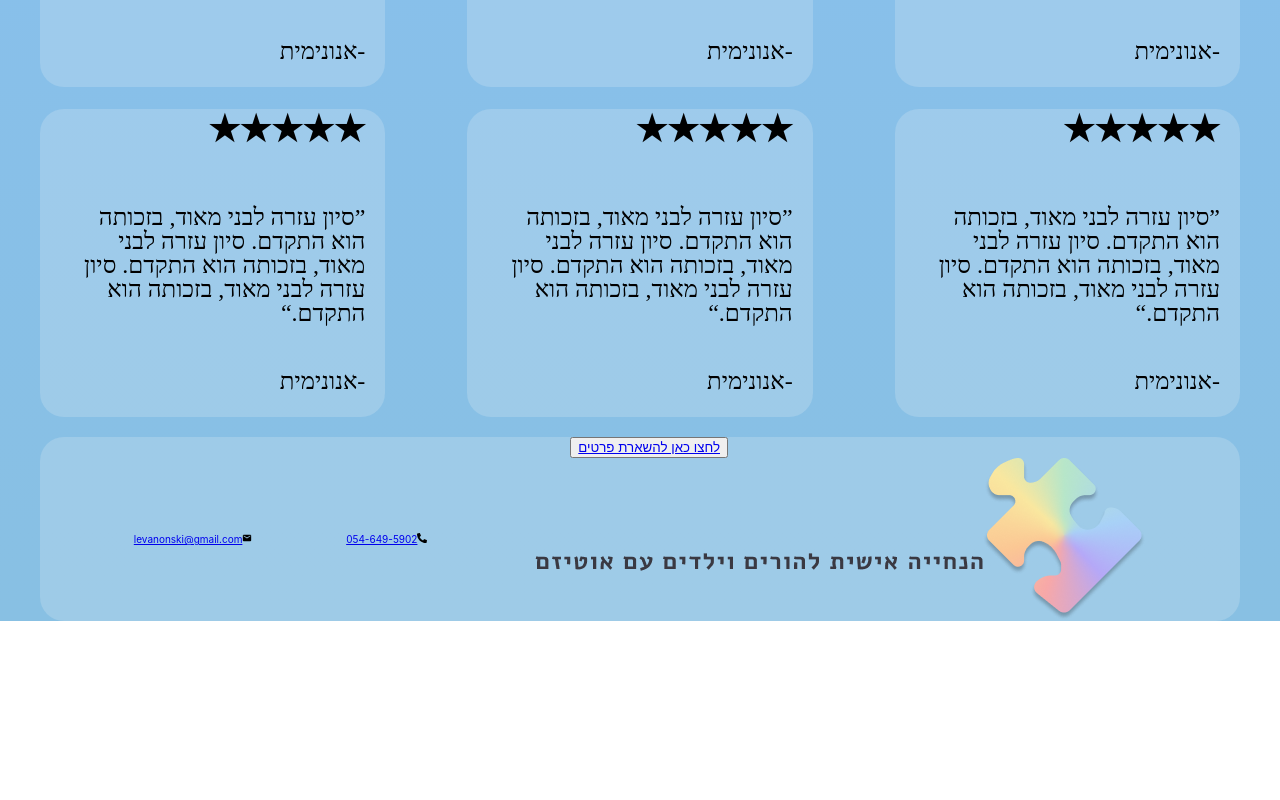
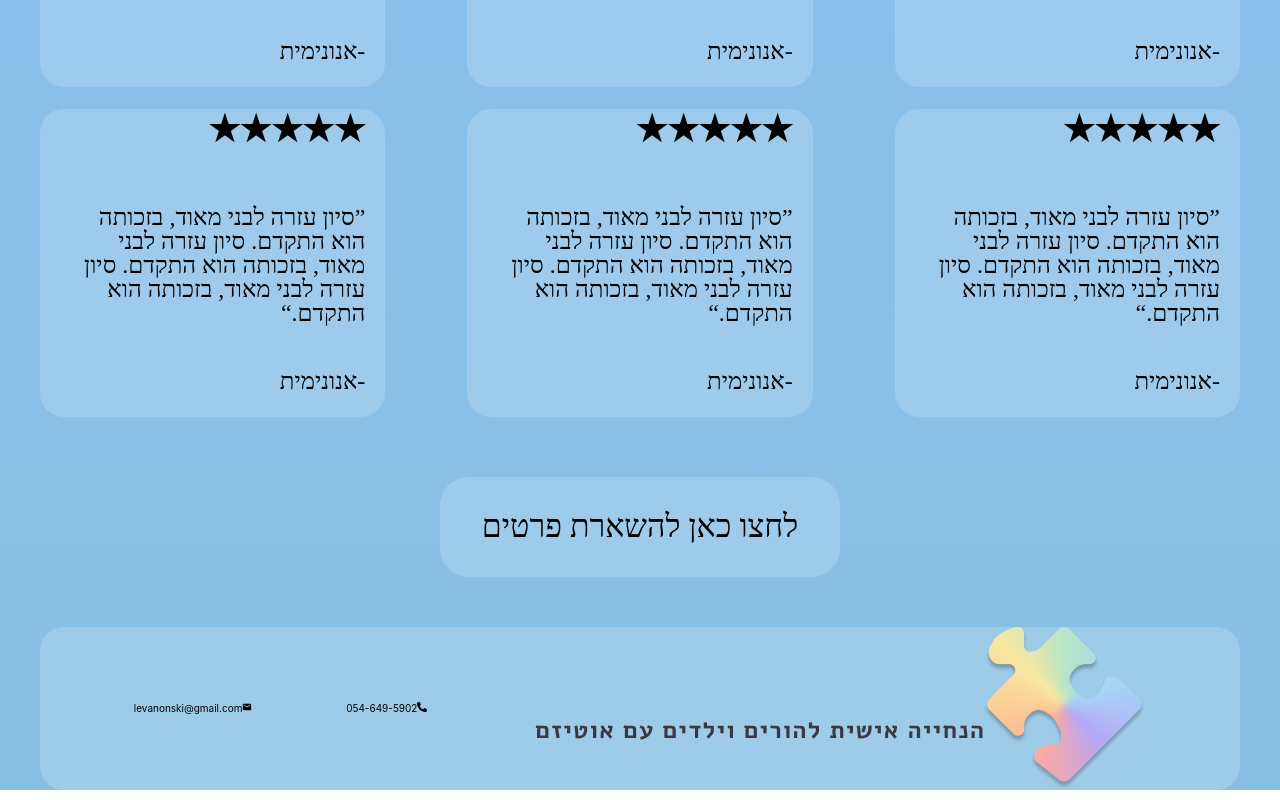
Before and after one commit to lionsgrandson/raindbow-asd, a React (Create React App) app: page / in a window 1280 px wide. Shown: the part 1719-2519 px from the top of the page. Before the commit the page ends 2350 px from the top, so only its background shows below. Built offline with nearby package versions, Linux system fonts and the light colour scheme.

Commit message:
style: Contact button styled

```diff
--- a/src/App.css
+++ b/src/App.css
@@ -1,8 +1,6 @@
 .FirstBox {
   margin: 1rem 4rem;
   background-color: #f5f5f533;
-  /* width: 90vw;
-  height: 70vh; */
   width: auto;
   height: fit-content;
   border-radius: 2.4rem;
@@ -16,6 +14,7 @@ html {
   margin: 0;
   padding: 0;
 }
-.btContact {
-  margin-right: 40vw;
+a {
+  text-decoration: none;
+  color: inherit;
 }
--- a/src/App.js
+++ b/src/App.js
@@ -4,7 +4,8 @@ import ContactSec from "./component/contactSec";
 import QnaSec from "./component/qnaSec";
 import Footer from "./component/footer";
 import Hero from "./component/hero";
-import RecBox from "./component/recSec";
+import ContactBtn from "./component/contactBtn";
+import RecSec from "./component/recSec";
 function App() {
   return (
     <div className="mDiv">
@@ -12,15 +13,10 @@ function App() {
       <ContactSec />
       <section>
         <QnaSec />
-        <RecBox />
-        {/* <RecomendSec /> */}
+        <RecSec />
       </section>
-      <section className="FirstBox">
-        <button className="btContact">
-          <a href="#contact">לחצו כאן להשארת פרטים</a>
-        </button>
-        <Footer />
-      </section>
+      <ContactBtn />
+      <Footer />
     </div>
   );
 }
--- /dev/null
+++ b/src/component/contactBtn.css
@@ -0,0 +1,16 @@
+.contactBtn {
+  width: 40rem;
+  height: 10rem;
+  border-radius: 28px;
+  display: flex;
+  justify-content: center;
+  align-items: center;
+  margin: 5rem auto;
+}
+.btContact {
+  font-family: Frank Ruhl Libre;
+  font-weight: 500;
+  font-size: 3.2rem;
+  text-align: center;
+  margin: 1rem 4rem;
+}
--- /dev/null
+++ b/src/component/contactBtn.jsx
@@ -0,0 +1,12 @@
+import "../App.css";
+import "./contactBtn.css";
+function ContactBtn() {
+  return (
+    <a href="#contact">
+      <section className="FirstBox contactBtn">
+        <p className="btContact">לחצו כאן להשארת פרטים</p>
+      </section>
+    </a>
+  );
+}
+export default ContactBtn;
--- a/src/component/footer.jsx
+++ b/src/component/footer.jsx
@@ -4,7 +4,7 @@ import logoLongTxt from "../img/Logo_with_NO_shadow_text.png";
 import "./footer.css";
 export default function Footer() {
   return (
-    <div className="footerSec">
+    <div className="footerSec FirstBox">
       <img
         src={logoLongTxt}
         alt="on the left the slogan on the right a puzzle piece with rainbow colors"
```
